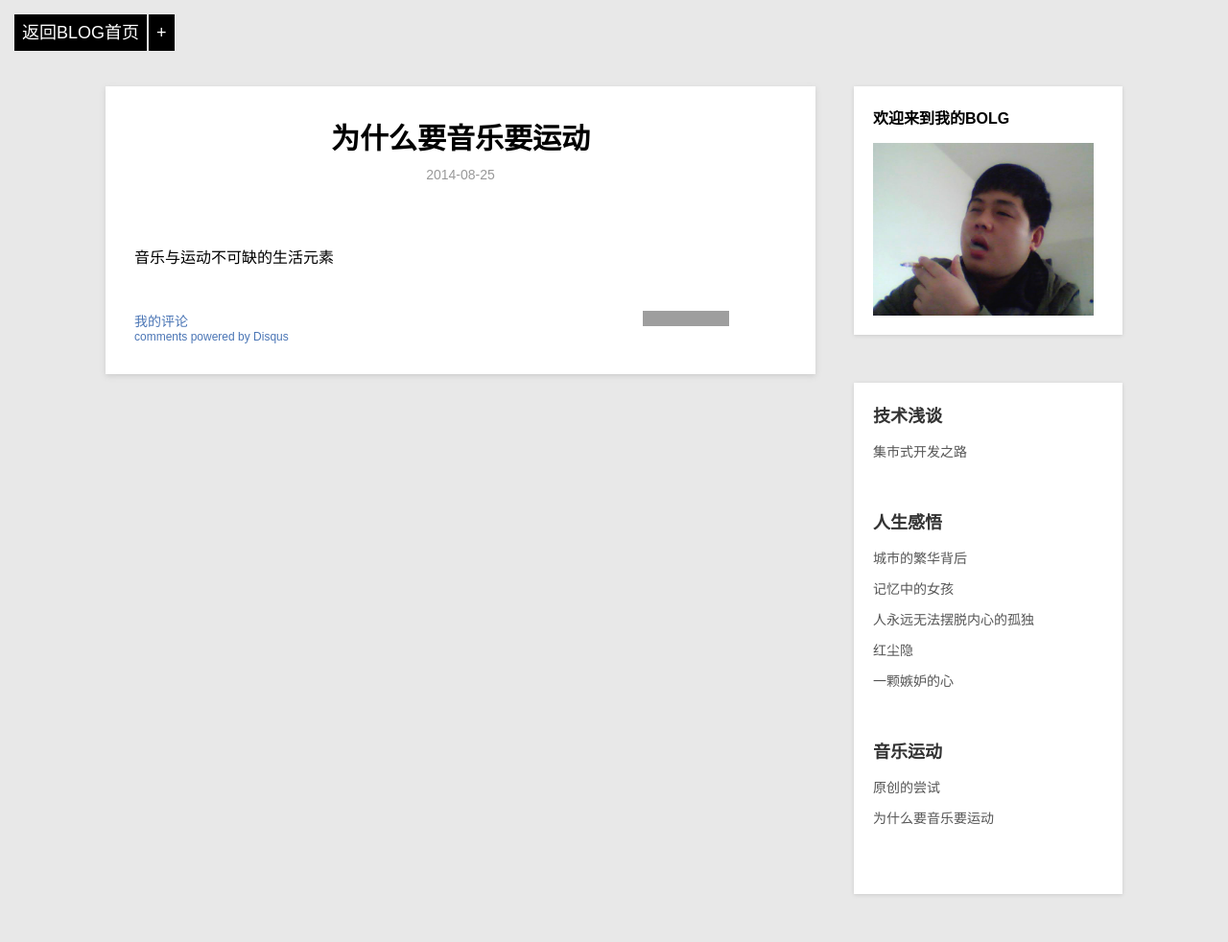
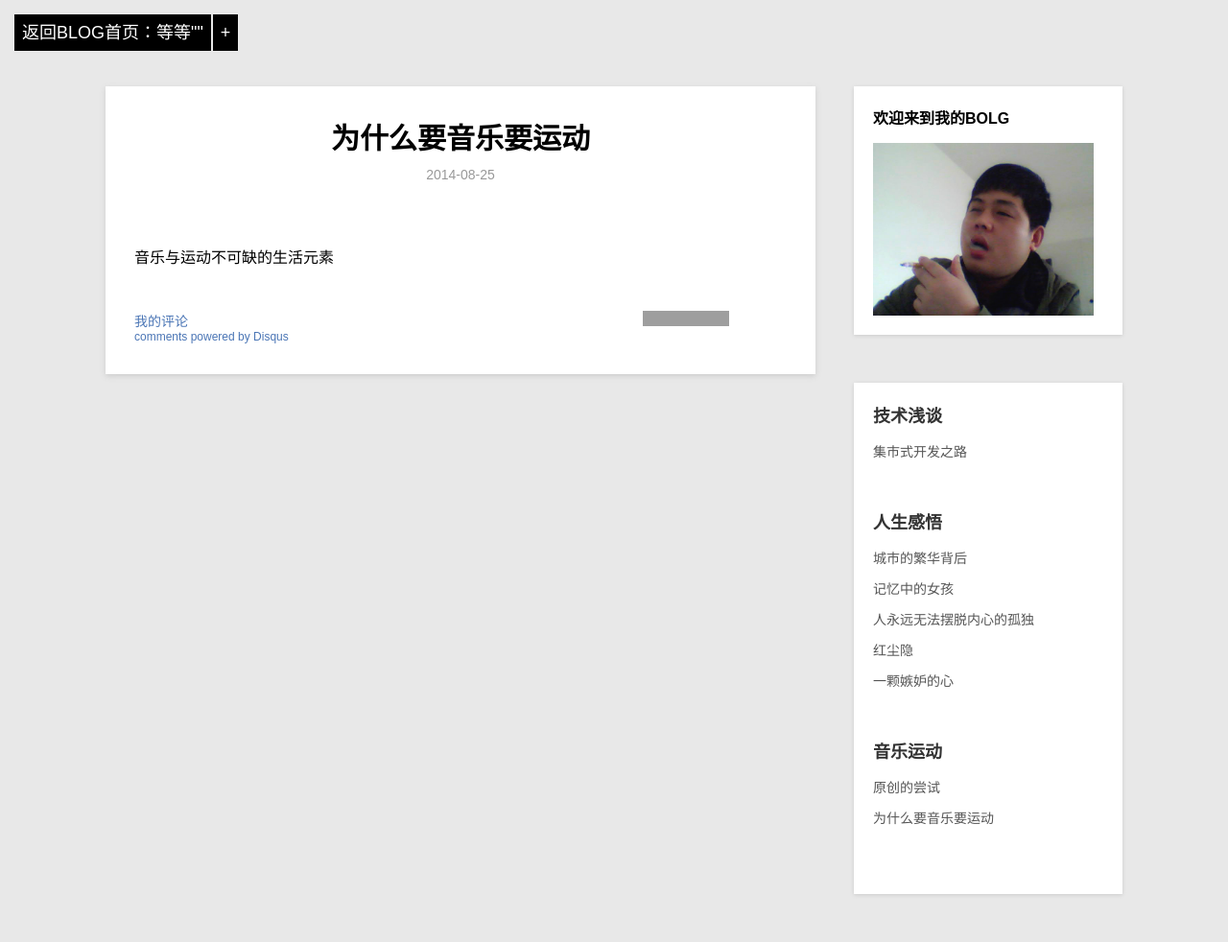
Before and after one commit to jjzxjianwei/myweb, a Jekyll site: the page built from _posts/mbplayer/2014-08-25-jianwei-wenz.html, in a window 1280 px wide. Shown: the whole page at 96% size. Built offline with Jekyll 4.4.1, drawn with Linux system fonts in a browser that asks for light colours; comment, search, counter and statistics services are not loaded; grey boxes are pictures that could not be loaded.

Commit message:
Update posttp.html

```diff
--- a/_layouts/posttp.html
+++ b/_layouts/posttp.html
@@ -26,7 +26,7 @@ document.write(unescape("%3Cscript src='" + _bdhmProtocol + "hm.baidu.com/h.js%3
 </head>
 <body>
 <div class="home-menu">
-            <a class="home-menu-icon" href="http://jjzxjianwei.github.io/myweb/technology/index.html">返回BLOG首页</a>
+            <a class="home-menu-icon" href="http://jjzxjianwei.github.io/myweb/technology/index.html">返回BLOG首页：等等"{{ site.baseurl }}"</a>
      <a class="home-follow" href="#" title="textlogo">+</a></div>
    </div>
    <div id="content">
```
